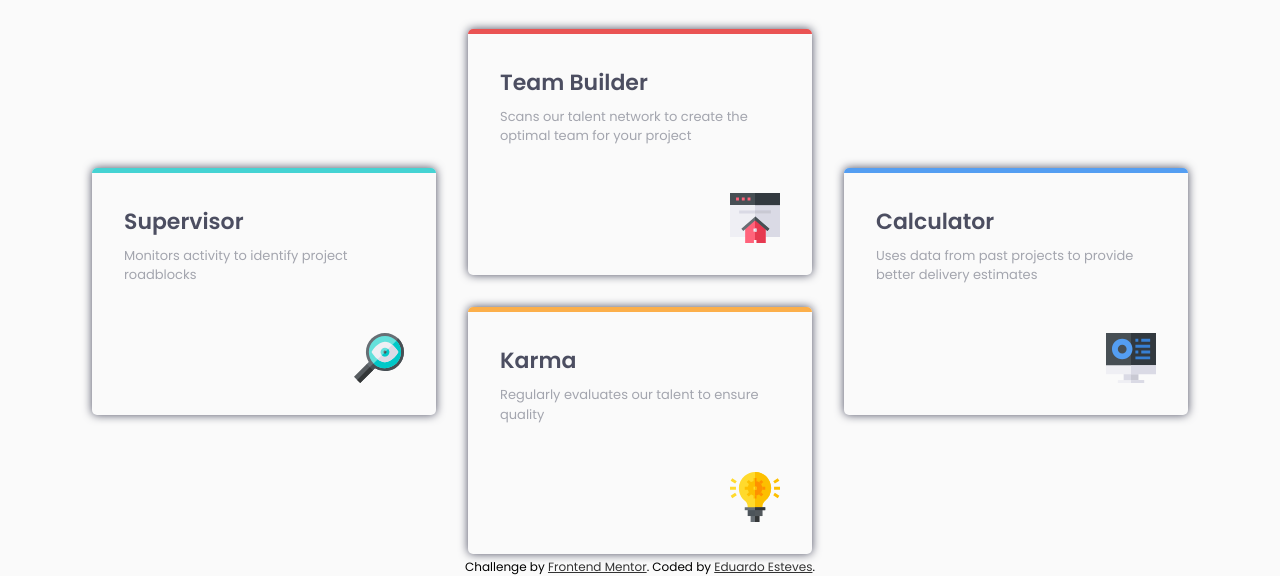
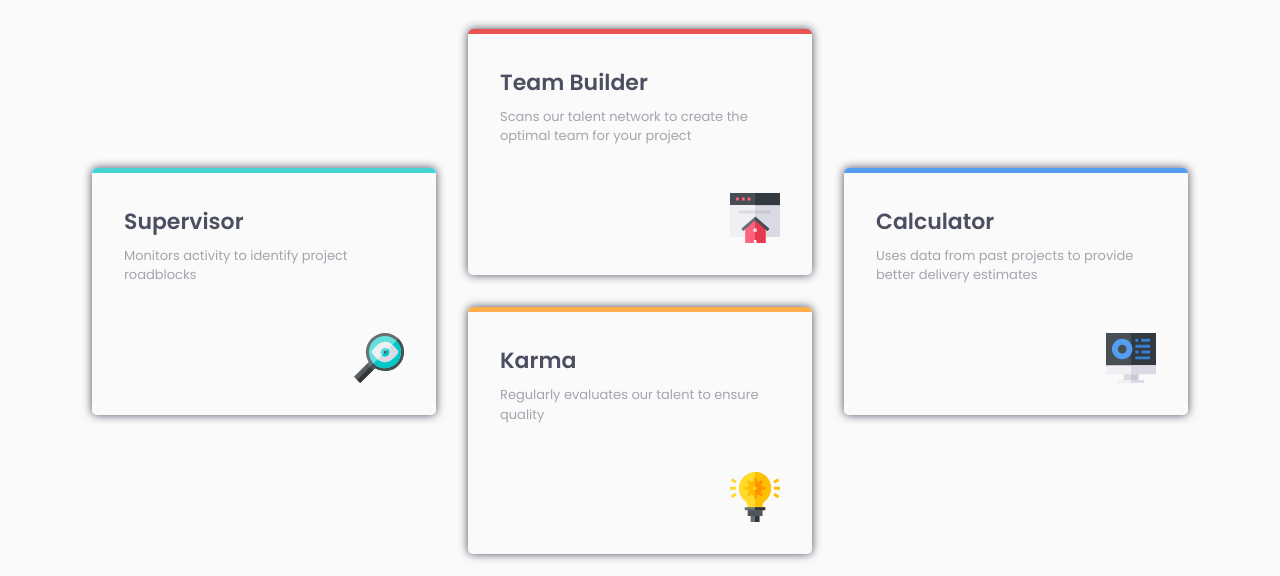
Before and after one commit to eduddz/four-card-feature-section, a plain HTML site: page index.html in a window 1280 px wide. Shown: the part 224-800 px from the top of the page. Drawn offline with Linux system fonts and the light colour scheme.

Commit message:
Organizando projeto e readme

```diff
--- a/index.html
+++ b/index.html
@@ -75,11 +75,5 @@
       </div>
     </div>
     </div>
-  <footer>
-    <p>
-      Challenge by <a href="https://www.frontendmentor.io?ref=challenge" target="_blank">Frontend Mentor</a>.
-      Coded by <a href="https://github.com/eduddz">Eduardo Esteves</a>.
-    </p>
-  </footer>
 </body>
 </html>
```
Also changed, not shown: design/desktop-design.jpg (deleted), design/mobile-design.jpg (deleted), images/favicon-32x32.png (deleted), images/layout-desktop.png (added), images/layout-mobile.png (added), 1 other file.
